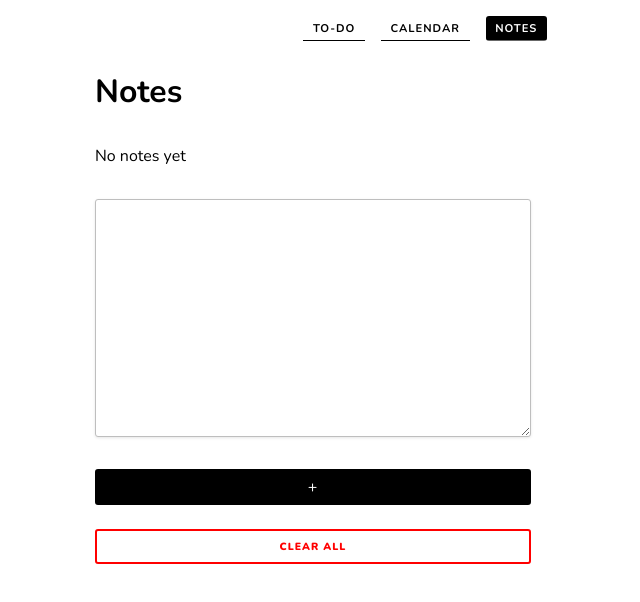
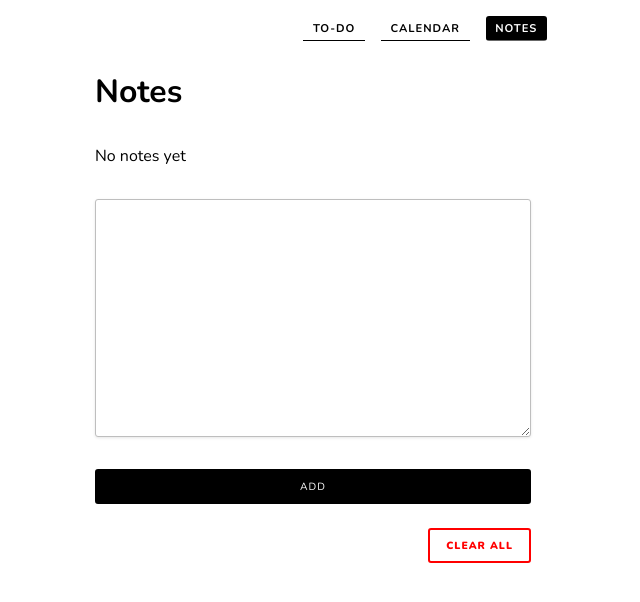
Before and after one commit to magalifabri/react-intro, a React (Create React App) app: page /notes in a window 1280 px wide. Shown: the top 602 px of the page, without its empty margins (327-967 px from the left). Built offline with nearby package versions, Linux system fonts and the light colour scheme.

Commit message:
Minor text and styling tweaks

```diff
--- a/src/components/NoteAdd.js
+++ b/src/components/NoteAdd.js
@@ -6,8 +6,8 @@ const NoteView = ({textareaRef, handleAddNote}) => {
             <textarea className="notes__textarea" id="body"
                       ref={textareaRef} cols="30" rows="10"/>
 
-            <button className="button-style-1 button-style-1--big-font" onClick={handleAddNote} >
-                +
+            <button className="button-style-1" onClick={handleAddNote} >
+                add
             </button>
         </>
     );
--- a/src/pages/Notes.js
+++ b/src/pages/Notes.js
@@ -182,7 +182,8 @@ const Notes = () => {
 
                 {getModeContent()}
 
-                <button className="button-style-1 button-style-1--danger" onClick={handleClearAll}>
+                <button className="button-style-1 button-style-1--danger button-style-1--right"
+                        onClick={handleClearAll}>
                     clear all
                 </button>
             </div>
```
